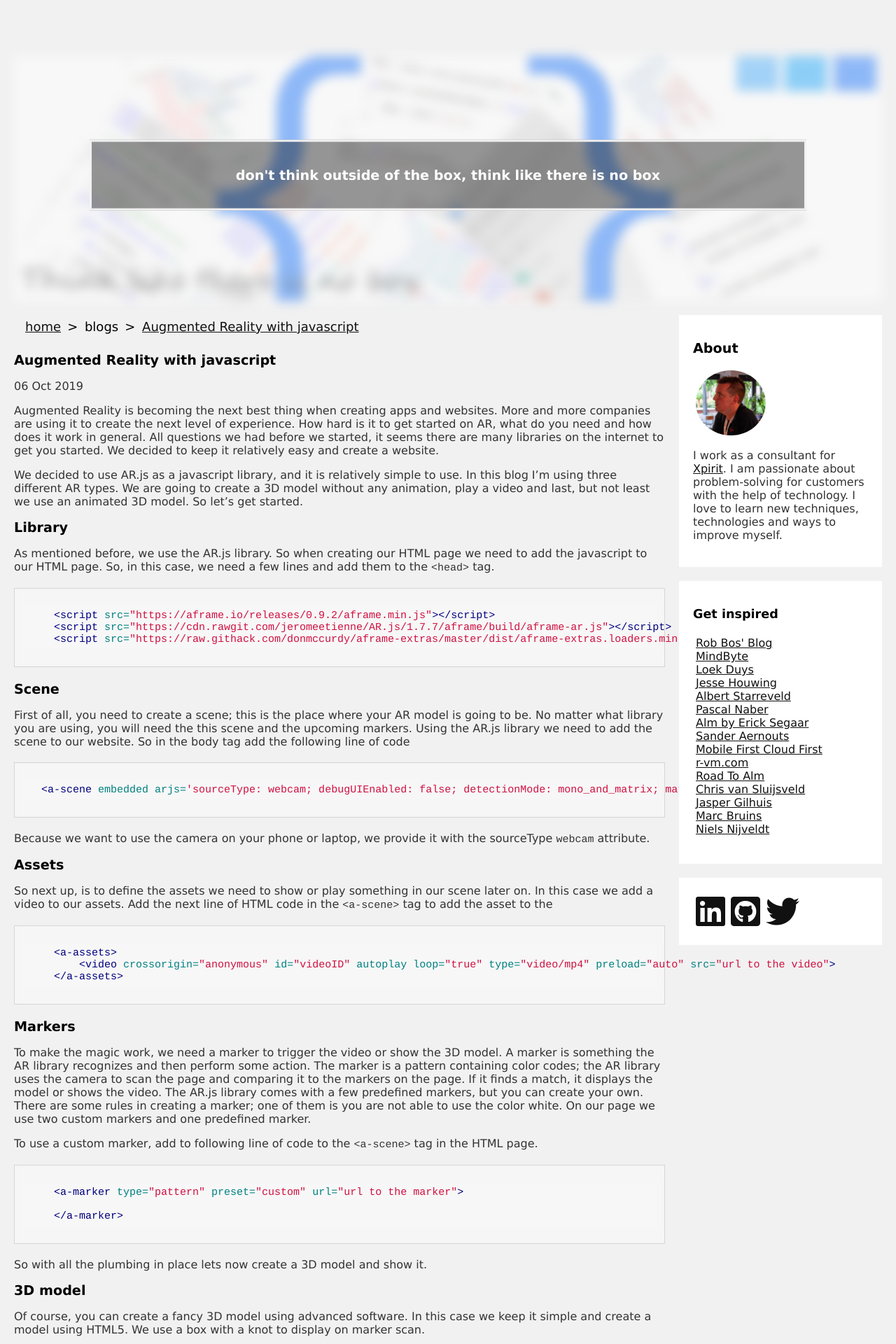
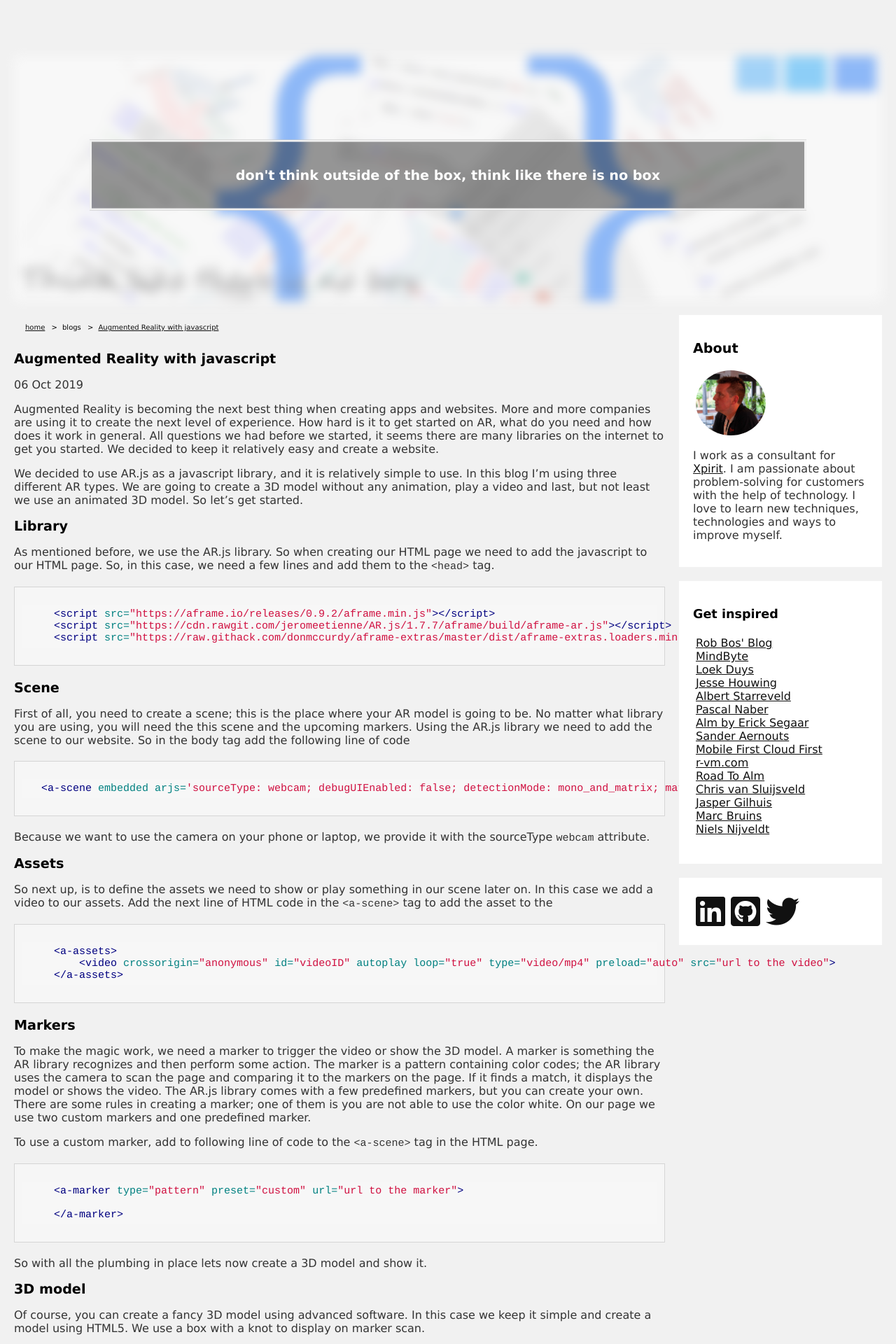
Before and after one commit to arjanvanbekkum/arjanvanbekkum.github.io, a Jekyll site: the page built from _posts/2019-10-06-Augmented-Reality-Website.md, in a window 1280 px wide. Shown: the top 1920 px of the page at 70% size. Built offline with Jekyll 4.4.1, drawn with Linux system fonts in a browser that asks for light colours.

Commit message:
update breadcrumb

```diff
--- a/css/main.css
+++ b/css/main.css
@@ -50,7 +50,7 @@ ul.breadcrumb {
 }
 ul.breadcrumb li {
   display: inline;
-  font-size: 18px;
+  font-size: 10px;
 }
 ul.breadcrumb li+li:before {
   padding: 4px;
```
